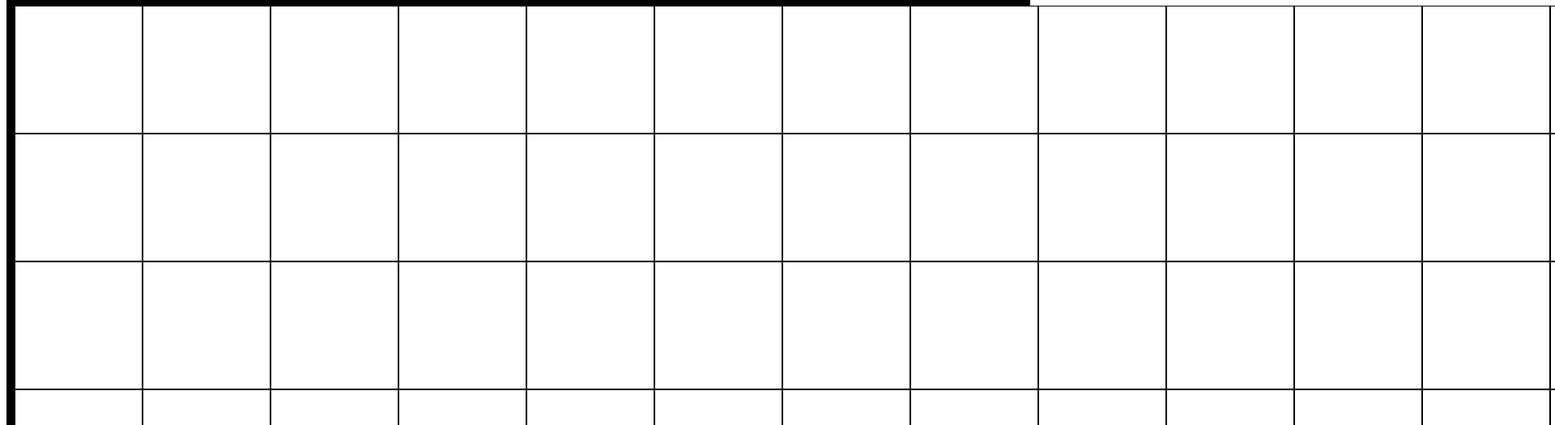
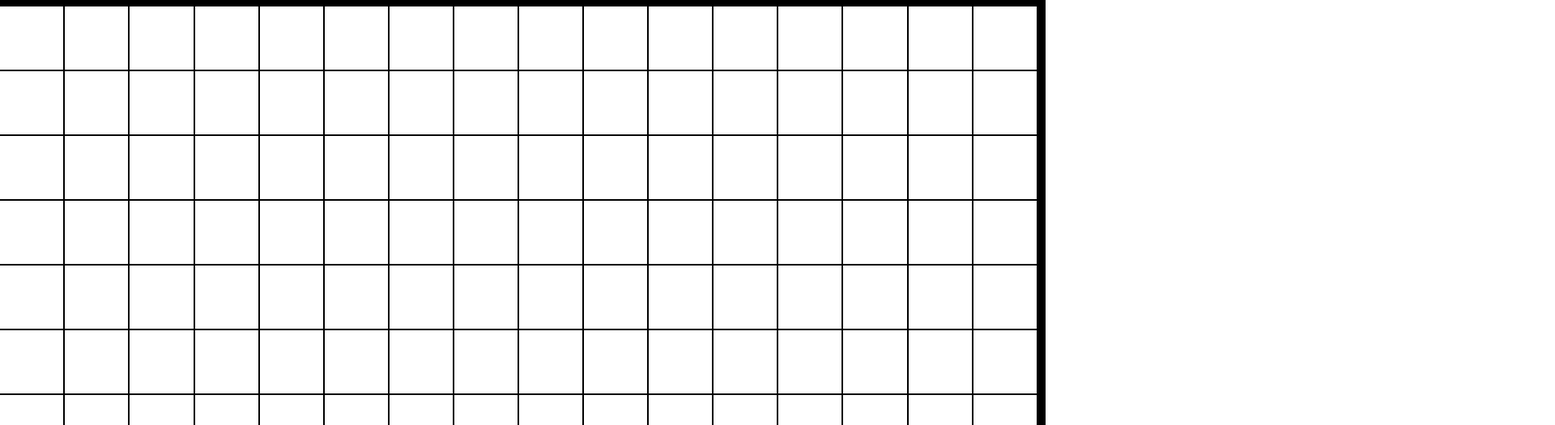
Before and after one commit to jchaidez23/Etch-a-Sketch, a plain HTML site: page index.html in a window 1280 px wide. Shown: the part 91-616 px from the top of the page at 81% size, 1920 px wide, since content can reach past the window. Drawn offline with Linux system fonts and the light colour scheme.

Commit message:
Centered table and adjusted width and height

```diff
--- a/index.html
+++ b/index.html
@@ -11,9 +11,14 @@
     <div class="page_title">
         <h1>Etch-A-Sketch</h1>
     </div>
-    <div id="container">
+    <div class="board">
+        <div id="container">
 
+        </div>
     </div>
-    <script type="text/javascript">createSquares();</script>
+
+    <script type="text/javascript">
+    createSquares();
+    </script>
 </body>
 </html>
--- a/script.js
+++ b/script.js
@@ -9,9 +9,20 @@ function createSquares(){
         for(var j = 0; j <16; j++){
             var childDiv = document.createElement("div");
             childDiv.className = "createdBoxes";
-            childDiv.setAttribute("style", "color: blue; background: white; border: black 1px solid; padding: 78px;")
+            childDiv.setAttribute("style", "color: blue; background: white; border: black 1px solid;")
+            let padding = getPadding(16);
+            childDiv.style.padding = padding;
             div.appendChild(childDiv);
 
         }
     }
 }
+
+function getPadding(squares){
+    var area = (1000 * 1000);
+    console.log(squares)
+    var paddingSize = Math.floor(area/(squares*squares))/100;
+    padding = String(paddingSize) + "px";
+    console.log(padding);
+    return padding;
+}
--- a/style.css
+++ b/style.css
@@ -1,15 +1,22 @@
 #container{
     border: 10px black solid;
     display: flex;
-    /* margin: 100px; */
+    width: fit-content;
+    height: fit-content;
+    align-self: center;
+    justify-content: center;
 
 }
 
+.board{
+    display: flex;
+    justify-content: center;
+}
 .page_title{
     display: flex;
     justify-content: center;
 }
 
 .createdBoxes{
-    /* margin: 10px; */
+
 }
```
